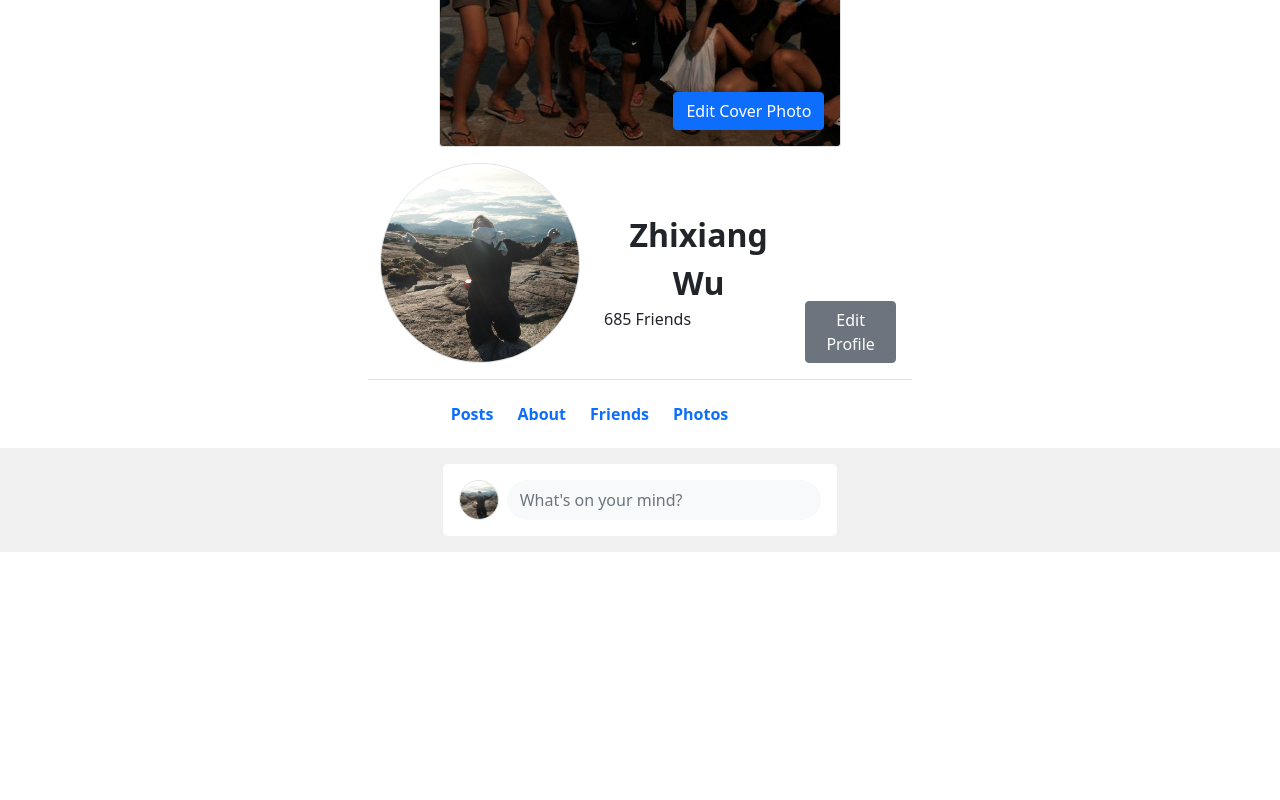
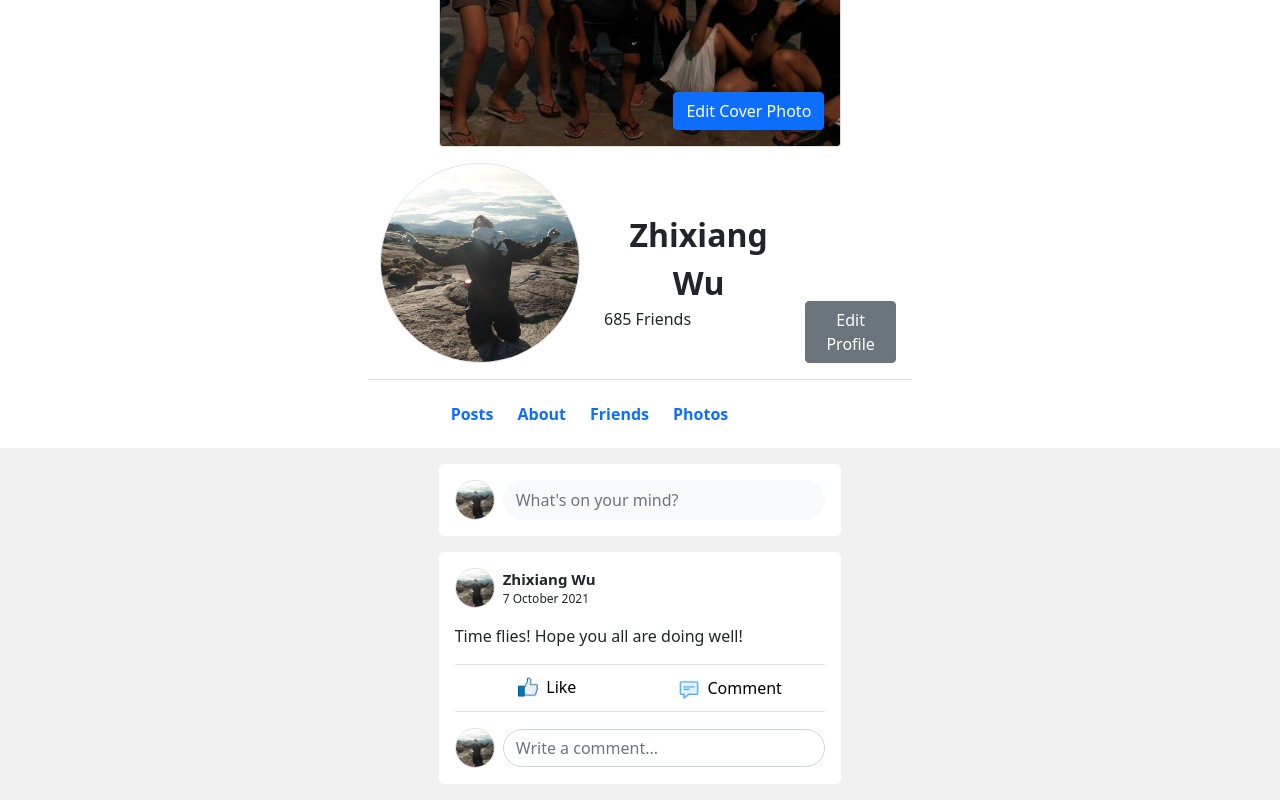
Before and after one commit to wuzhixiang88/GA-Projects, a React (Create React App) app in the folder unit4_project/phasebook/client/: page /1 in a window 1280 px wide. Shown: the part 255-1055 px from the top of the page. Before the commit the page ends 807 px from the top, so only its background shows below. Built offline with nearby package versions, Linux system fonts and the light colour scheme.

Commit message:
setup post feed component 1st version

```diff
--- a/unit4_project/phasebook/client/src/App.css
+++ b/unit4_project/phasebook/client/src/App.css
@@ -62,6 +62,7 @@
   background-color: rgb(250, 250, 250);
 }
 
+#like-comment-button:hover,
 .img-upload-label:hover {
   background-color: rgb(230, 230, 230);
 }
@@ -69,3 +70,16 @@
 .img-upload-form > input {
   display: none;
 }
+
+.post-feed-user {
+  font-weight: bold;
+  font-size: 15px;
+}
+
+.post-feed-date {
+  font-size: 12px;
+}
+
+#like-comment-button {
+  background-color: white;
+}
--- a/unit4_project/phasebook/client/src/components/CreatePost.jsx
+++ b/unit4_project/phasebook/client/src/components/CreatePost.jsx
@@ -27,11 +27,11 @@ const CreatePost = () => {
   const handleClosePhotoUploadWindow = () => setPhotoUploadWindow(false);
 
   return (
-    <Container fluid>
+    <>
       <Row className="justify-content-md-center mt-3">
         <Col md={4}>
           <Card className="border-0 rounded-3 my-3">
-            <Card.Body className="d-flex text-start py-0">
+            <Card.Body className="d-flex py-0">
               <Image
                 alt=""
                 src={seedProfilePhoto}
@@ -168,7 +168,7 @@ const CreatePost = () => {
           </Modal.Footer>
         </Form>
       </Modal>
-    </Container>
+    </>
   );
 };
 
--- /dev/null
+++ b/unit4_project/phasebook/client/src/components/PostFeed.jsx
@@ -0,0 +1,99 @@
+import likeIcon from "../like.png";
+import commentIcon from "../comment.png";
+import seedProfilePhoto from "../seed_profile_photo.jpg";
+import React from "react";
+import "bootstrap/dist/css/bootstrap.min.css";
+import Row from "react-bootstrap/Row";
+import Col from "react-bootstrap/Col";
+import Form from "react-bootstrap/Form";
+import Card from "react-bootstrap/Card";
+import Image from "react-bootstrap/Image";
+import Button from "react-bootstrap/Button";
+
+const PostFeed = () => {
+  return (
+    <>
+      <Row className="justify-content-md-center">
+        <Col md={4}>
+          <Card className="border-0 rounded-3 mb-3">
+            <Card.Body className="d-flex text-start py-0">
+              <Col md="auto">
+                <Image
+                  alt=""
+                  src={seedProfilePhoto}
+                  width="40"
+                  height="40"
+                  className="border rounded-circle my-3 me-2"
+                />
+              </Col>
+              <Col className="d-flex flex-column align-self-center">
+                <Card.Text className="post-feed-user mb-0">
+                  Zhixiang Wu
+                </Card.Text>
+                <Card.Text className="post-feed-date">7 October 2021</Card.Text>
+              </Col>
+            </Card.Body>
+
+            <Card.Body className="pt-0">
+              <Card.Text className="text-start">
+                Time flies! Hope you all are doing well!
+              </Card.Text>
+            </Card.Body>
+
+            <Card.Body className="d-flex border-top border-bottom mx-3 mb-3 px-0 py-1">
+              <Col md={6} className="d-flex px-1">
+                <Button
+                  variant="light"
+                  className="flex-grow-1 border-0"
+                  id="like-comment-button"
+                >
+                  <Image
+                    alt=""
+                    src={likeIcon}
+                    height="20"
+                    className="mb-1 me-2"
+                  />
+                  Like
+                </Button>
+              </Col>
+              <Col md={6} className="d-flex pe-1">
+                <Button
+                  variant="light"
+                  className="flex-grow-1 border-0"
+                  id="like-comment-button"
+                >
+                  <Image
+                    alt=""
+                    src={commentIcon}
+                    height="20"
+                    className="me-2"
+                  />
+                  Comment
+                </Button>
+              </Col>
+            </Card.Body>
+
+            <Card.Body className="d-flex py-0">
+              <Image
+                alt=""
+                src={seedProfilePhoto}
+                width="40"
+                height="40"
+                className="border rounded-circle mb-3 me-2"
+              />
+              <Form.Group className="flex-grow-1 align-self-center">
+                <Form.Control
+                  type="text"
+                  placeholder="Write a comment..."
+                  className="mb-3 rounded-pill"
+                />
+              </Form.Group>
+            </Card.Body>
+          </Card>
+        </Col>
+      </Row>
+    </>
+  );
+};
+
+export default PostFeed;
--- a/unit4_project/phasebook/client/src/pages/UserMainPage.jsx
+++ b/unit4_project/phasebook/client/src/pages/UserMainPage.jsx
@@ -4,6 +4,7 @@ import Container from "react-bootstrap/Container";
 import Header from "../components/Header";
 import Profile from "../components/Profile";
 import CreatePost from "../components/CreatePost";
+import PostFeed from "../components/PostFeed";
 
 const UserMainPage = () => {
   return (
@@ -12,6 +13,7 @@ const UserMainPage = () => {
       <Profile />
       <Container fluid className="main-container">
         <CreatePost />
+        <PostFeed />
       </Container>
     </>
   );
```
Also changed, not shown: unit4_project/phasebook/client/src/comment.png (added), unit4_project/phasebook/client/src/like.png (added).
